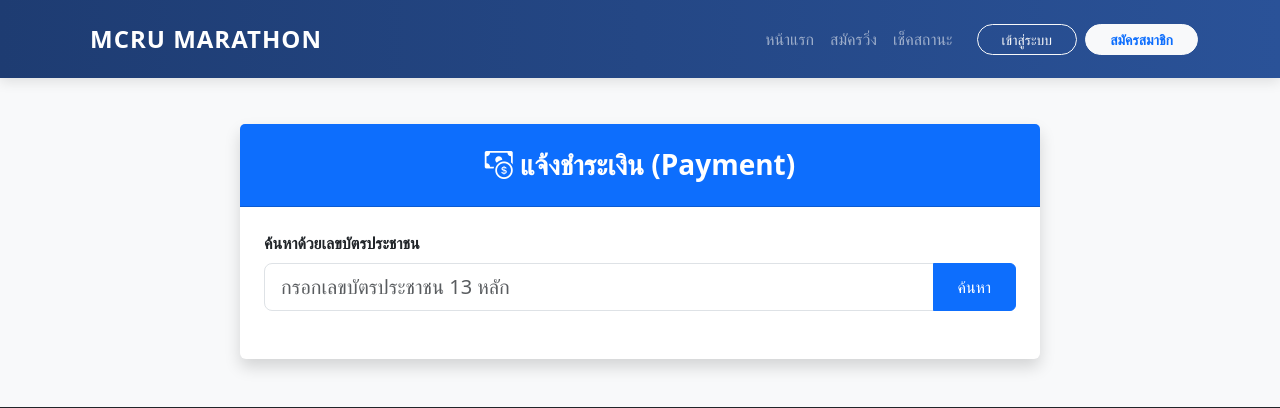
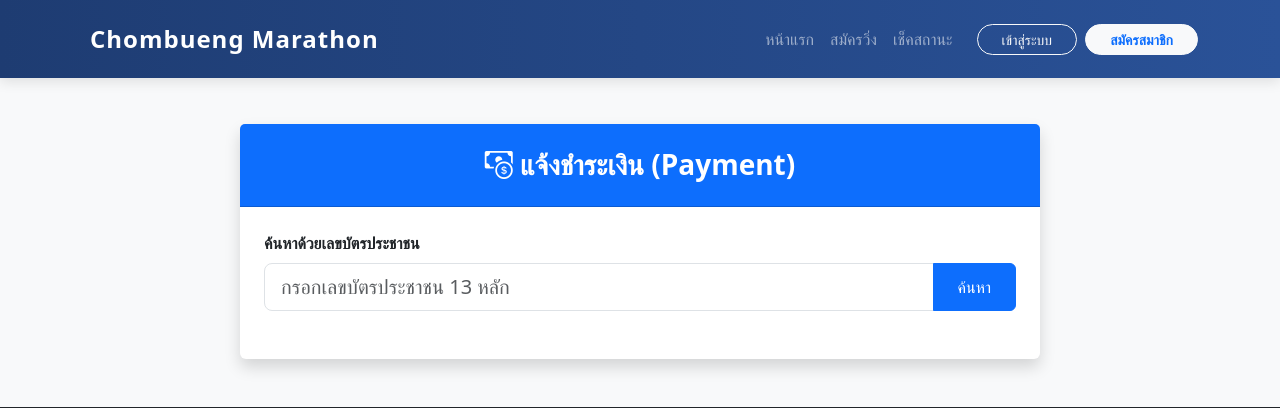
Before and after one commit to Wanchai7/Project_Run, a PHP site: page /payment.php in a window 1280 px wide. Shown: the top 408 px of the page. Run offline with PHP 8.4, Linux system fonts and the light colour scheme.

Commit message:
marathon chombueng

```diff
--- a/index.php
+++ b/index.php
@@ -106,7 +106,8 @@
                 🚀 เปิดรับสมัครแล้ววันนี้!
             </span>
             <h1 class="display-1 fw-bold mb-3" style="text-shadow: 0 5px 25px rgba(0,0,0,0.5); letter-spacing: 2px;">
-                MARATHON 2025
+                Marathon
+
             </h1>
             <p class="fs-3 fw-light mb-5 text-white-50" style="max-width: 700px; margin: 0 auto;">
                 ปลุกพลังในตัวคุณ ท้าทายขีดจำกัด สู่เส้นชัยแห่งความภาคภูมิใจ <br>
--- a/navbar.php
+++ b/navbar.php
@@ -50,7 +50,7 @@ if (session_status() === PHP_SESSION_NONE) {
 <nav class="navbar navbar-expand-lg navbar-dark navbar-custom fixed-top">
     <div class="container">
         <a class="navbar-brand" href="index.php">
-            <i class="bi bi-person-running me-2"></i>MCRU MARATHON
+            <i class="bi bi-person-running me-2"></i>Chombueng Marathon
         </a>
         <button class="navbar-toggler" type="button" data-bs-toggle="collapse" data-bs-target="#navbarNav">
             <span class="navbar-toggler-icon"></span>
```
